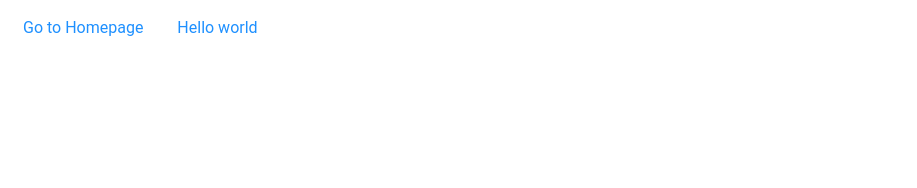
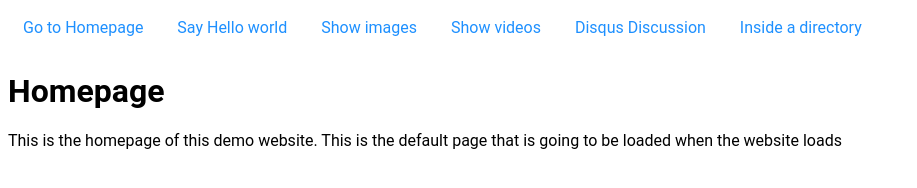
Before and after one commit to chamuth/ccrouter, a plain HTML site: page index.html in a window 1280 px wide. Both pictures are taken after a click on the link "Go to Homepage". Shown: the whole page, without its empty margins (0-917 px from the left). Drawn offline with Linux system fonts and the light colour scheme.

Commit message:
Added some links in the top of the demo HTML

```diff
--- a/Routes/index.html
+++ b/Routes/index.html
@@ -1,3 +1,3 @@
 <h1>Homepage</h1>
 
-<p>This is the homepage of this website use the other things to connect to the integrator</p>
+<p>This is the homepage of this demo website. This is the default page that is going to be loaded when the website loads</p>
--- a/ccrouter.js
+++ b/ccrouter.js
@@ -54,7 +54,7 @@ var ccrouter = function()
 
     var getLoaderHTML = function(properties)
     {
-        document.write('<div id="page-loader" style="display:block;opacity:1;position:fixed;width:100%;top:0;left:0;height:' + properties.height + 'px;background-color:white;transition:all 500ms;"><div id="loading-bar" class="bloom" style="width:0%; box-shadow: 0 0 10px ' + properties.color + ';height:' + properties.height + 'px;background-color:' + properties.color + ';transition:all 500ms;"></div></div>');
+        document.write('<div id="page-loader" style="display:block;opacity:1;position:fixed;width:100%;top:0;left:0;height:' + properties.height + 'px;background-color:white;transition:all 500ms;"><div id="loading-bar" class="bloom" style="width:0%;height:' + properties.height + 'px;background-color:' + properties.color + ';transition:all 500ms;"></div></div>');
     }
     // Listens for hashchange events and refreshes the page
     this.listen = function()
@@ -77,7 +77,7 @@ var ccrouter = function()
     // Loads a url and returns the HTML content from it
     var load = function(url)
     {
-        fadeDisplay(true); // Fade out the display
+        fadeDisplay(false); // Fade out the display
         loader(true); // Show the preloader
 
         setTimeout(function() {
@@ -87,13 +87,13 @@ var ccrouter = function()
                 var processedResponse = preprocessor(response); // Preprocess the response
                 display.innerHTML = processedResponse; // Display the response
 
-                fadeDisplay(false); // Fade the display back in
+                fadeDisplay(true); // Fade the display back in
             },
             error : function() {
                 loader(false); // Hide the preloader
                 console.error("Route cannot be loaded. Please make sure the file, \"" + url + "\" exists in your file system"); // Display the error
 
-                fadeDisplay(false); // Fade the display back in
+                fadeDisplay(true); // Fade the display back in
             }
         });
         }, 500);
--- a/index.html
+++ b/index.html
@@ -41,10 +41,14 @@
 
     <div id="link-container">
         <a href="#index">Go to Homepage</a>
-        <a href="#deliver">Hello world</a>
+        <a href="#helloworld">Say Hello world</a>
+        <a href="#images">Show images</a>
+        <a href="#videos">Show videos</a>
+        <a href="#disqus">Disqus Discussion</a>
+        <a href="#Directory/inside">Inside a directory</a>
     </div>
 
-    <div id="display" class="fullscreen">CONTNET</div>
+    <div id="display"></div>
 
     <script type="text/javascript">
         var router = ccrouter();  // Create a new router from ccrouter
```
Also changed, not shown: Routes/Directory/inside.html (added, +3 -0 lines), Routes/helloworld.html (added, +3 -0 lines).
